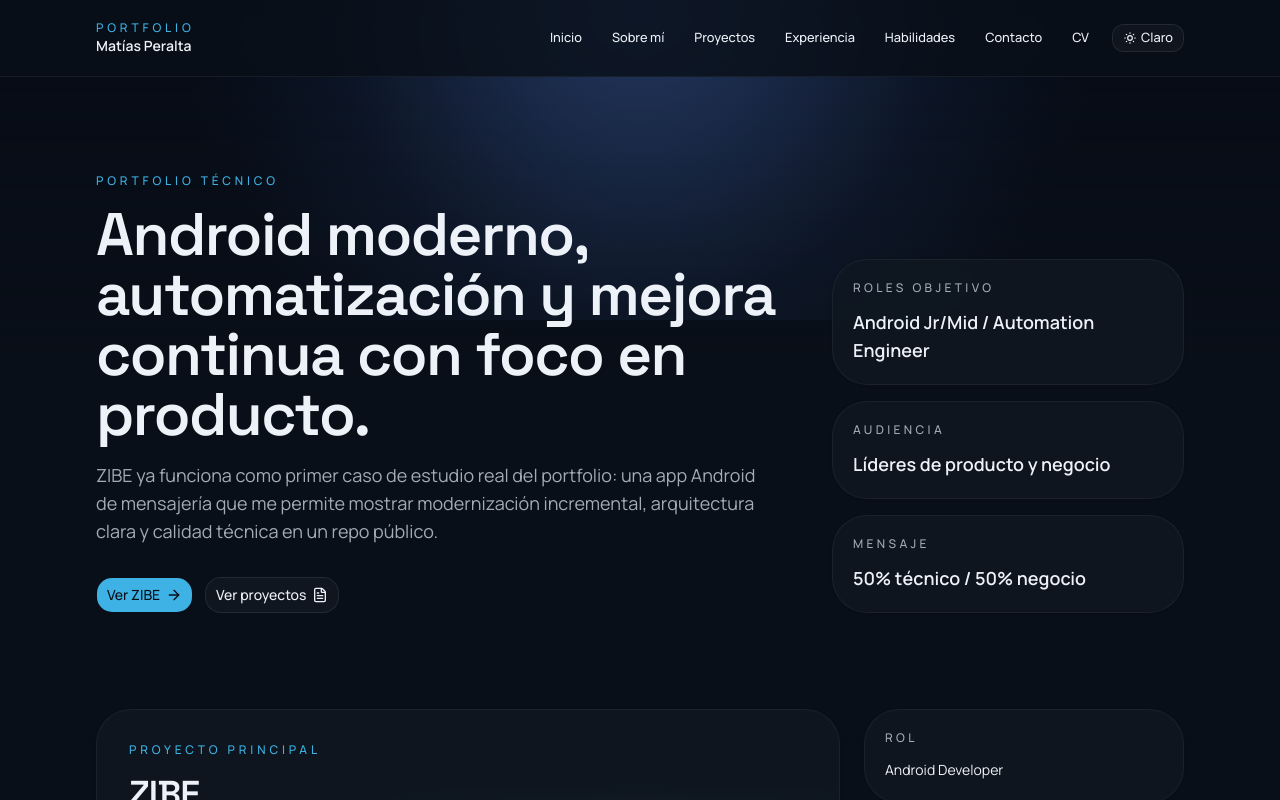
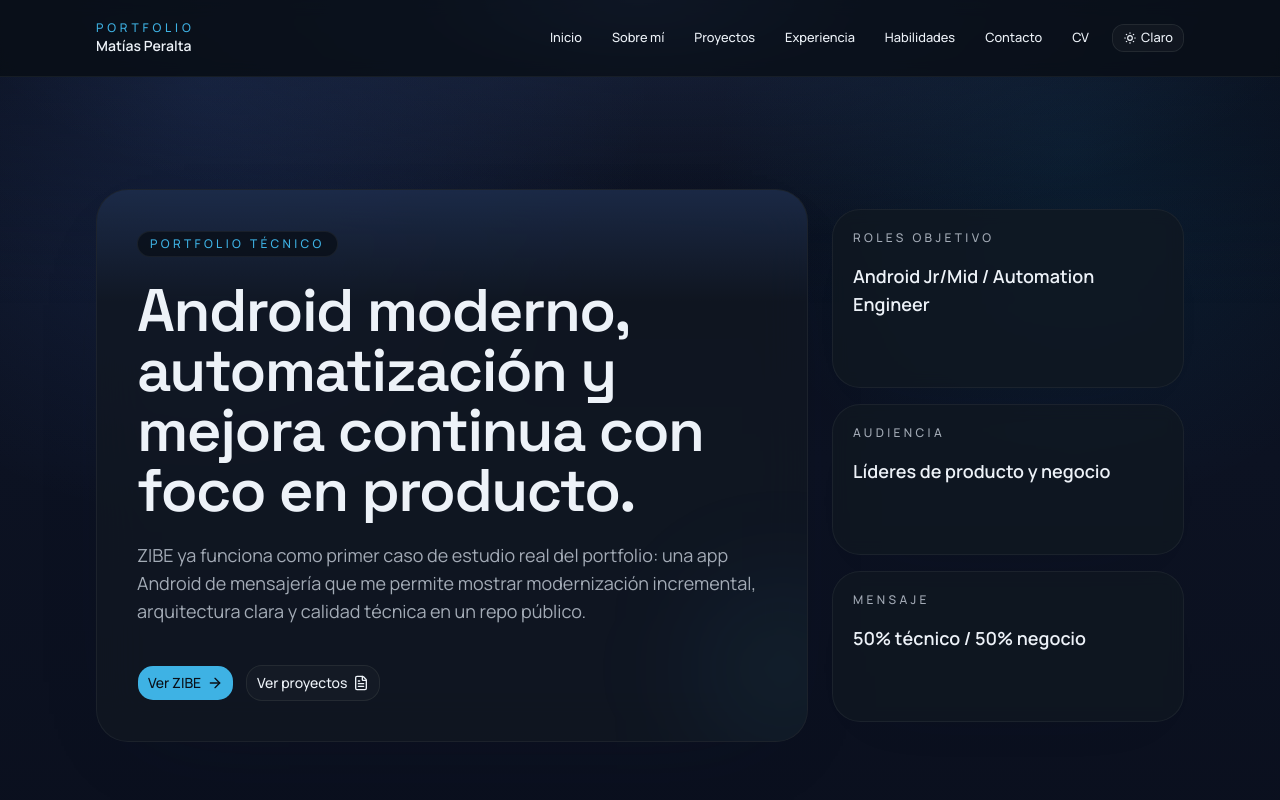
Before and after one commit to Zibete/Portfolio, a Next.js app: page / in a window 1280 px wide. Shown: the top 800 px of the page. Built offline with nearby package versions, Linux system fonts and the light colour scheme.

Commit message:
feat(home): refine visual language of portfolio landing

```diff
--- a/src/app/globals.css
+++ b/src/app/globals.css
@@ -127,16 +127,50 @@
 
   body {
     @apply bg-background text-foreground;
-    background-image:
-      radial-gradient(circle at top, rgb(84 139 255 / 0.14) 0%, transparent 28%),
-      linear-gradient(180deg, rgb(255 255 255 / 0.04) 0%, transparent 40%);
-    background-attachment: fixed;
+    position: relative;
+    isolation: isolate;
+    background-image: linear-gradient(
+      180deg,
+      rgb(251 252 255) 0%,
+      rgb(246 249 253) 38%,
+      rgb(240 244 250) 100%
+    );
+  }
+
+  body::before {
+    content: "";
+    position: fixed;
+    inset: 0;
+    z-index: -1;
+    pointer-events: none;
+    background:
+      radial-gradient(
+        ellipse 78% 44% at 50% 0%,
+        rgb(84 139 255 / 0.17) 0%,
+        rgb(84 139 255 / 0.06) 24%,
+        transparent 72%
+      ),
+      linear-gradient(180deg, rgb(84 139 255 / 0.05) 0%, transparent 34%);
   }
 
   .dark body {
-    background-image:
-      radial-gradient(circle at top, rgb(112 159 255 / 0.18) 0%, transparent 30%),
-      linear-gradient(180deg, rgb(5 10 20 / 0.82) 0%, transparent 45%);
+    background-image: linear-gradient(
+      180deg,
+      rgb(8 12 24) 0%,
+      rgb(12 18 34) 32%,
+      rgb(8 12 24) 100%
+    );
+  }
+
+  .dark body::before {
+    background:
+      radial-gradient(
+        ellipse 76% 44% at 50% 0%,
+        rgb(112 159 255 / 0.26) 0%,
+        rgb(112 159 255 / 0.09) 22%,
+        transparent 70%
+      ),
+      linear-gradient(180deg, rgb(14 20 36 / 0.5) 0%, transparent 38%);
   }
 
   ::selection {
--- a/src/app/page.tsx
+++ b/src/app/page.tsx
@@ -6,9 +6,11 @@ export default async function Home() {
   const [featuredProject] = await getFeaturedProjectEntries();
 
   return (
-    <>
+    <div className="relative overflow-hidden">
+      <div className="pointer-events-none absolute inset-x-0 top-0 -z-10 h-[38rem] bg-[radial-gradient(circle_at_16%_0%,_rgb(84_139_255_/_0.14),_transparent_34%),radial-gradient(circle_at_84%_12%,_rgb(148_163_184_/_0.16),_transparent_30%)] dark:hidden" />
+      <div className="pointer-events-none absolute inset-x-0 top-0 -z-10 hidden h-[38rem] bg-[radial-gradient(circle_at_16%_0%,_rgb(84_139_255_/_0.18),_transparent_36%),radial-gradient(circle_at_84%_12%,_rgb(14_165_233_/_0.11),_transparent_30%)] dark:block" />
       <HomeHero />
       {featuredProject ? <FeaturedProject project={featuredProject} /> : null}
-    </>
+    </div>
   );
 }
--- a/src/components/layout/site-shell.tsx
+++ b/src/components/layout/site-shell.tsx
@@ -9,9 +9,8 @@ interface SiteShellProps {
 export function SiteShell({ children }: SiteShellProps) {
   return (
     <div className="relative flex min-h-screen flex-col">
-      <div className="pointer-events-none absolute inset-x-0 top-0 -z-10 h-80 bg-[radial-gradient(circle_at_top,_rgb(84_139_255_/_0.18),_transparent_65%)]" />
       <SiteHeader />
-      <main className="flex-1">{children}</main>
+      <main className="relative flex-1">{children}</main>
       <SiteFooter />
     </div>
   );
--- a/src/components/sections/featured-project.tsx
+++ b/src/components/sections/featured-project.tsx
@@ -13,9 +13,11 @@ export function FeaturedProject({ project }: FeaturedProjectProps) {
   const focusPreview = (project.frontmatter.tags ?? []).slice(0, 3);
 
   return (
-    <section className="pb-16 sm:pb-24">
+    <section className="pb-20 sm:pb-28">
       <Container className="grid gap-6 lg:grid-cols-[minmax(0,1fr)_20rem] lg:items-start">
-        <div className="space-y-6 rounded-3xl border border-border/70 bg-card/75 p-6 shadow-sm backdrop-blur sm:p-8">
+        <div className="relative overflow-hidden rounded-[2rem] border border-border/70 bg-card/78 p-6 shadow-[0_28px_90px_-60px_rgb(15_23_42_/_0.35)] backdrop-blur-xl sm:p-8">
+          <div className="pointer-events-none absolute inset-x-0 top-0 h-24 bg-[linear-gradient(180deg,_rgb(84_139_255_/_0.12),_transparent)] dark:bg-[linear-gradient(180deg,_rgb(84_139_255_/_0.14),_transparent)]" />
+          <div className="relative space-y-6">
             <div className="space-y-4">
               <p className="text-xs font-medium uppercase tracking-[0.32em] text-primary">
                 Proyecto principal
@@ -58,9 +60,10 @@ export function FeaturedProject({ project }: FeaturedProjectProps) {
               </Button>
             </div>
           </div>
+        </div>
 
         <div className="grid gap-4">
-          <div className="rounded-3xl border border-border/70 bg-card/75 p-5 shadow-sm backdrop-blur">
+          <div className="rounded-[1.75rem] border border-border/70 bg-background/72 p-5 shadow-[0_22px_64px_-54px_rgb(15_23_42_/_0.3)] backdrop-blur dark:bg-card/76">
             <p className="text-xs font-medium uppercase tracking-[0.28em] text-muted-foreground">
               Rol
             </p>
@@ -69,7 +72,7 @@ export function FeaturedProject({ project }: FeaturedProjectProps) {
             </p>
           </div>
 
-          <div className="rounded-3xl border border-border/70 bg-card/75 p-5 shadow-sm backdrop-blur">
+          <div className="rounded-[1.75rem] border border-border/70 bg-background/72 p-5 shadow-[0_22px_64px_-54px_rgb(15_23_42_/_0.3)] backdrop-blur dark:bg-card/76">
             <p className="text-xs font-medium uppercase tracking-[0.28em] text-muted-foreground">
               Período
             </p>
@@ -78,7 +81,7 @@ export function FeaturedProject({ project }: FeaturedProjectProps) {
             </p>
           </div>
 
-          <div className="rounded-3xl border border-border/70 bg-card/75 p-5 shadow-sm backdrop-blur">
+          <div className="rounded-[1.75rem] border border-border/70 bg-background/72 p-5 shadow-[0_22px_64px_-54px_rgb(15_23_42_/_0.3)] backdrop-blur dark:bg-card/76">
             <p className="text-xs font-medium uppercase tracking-[0.28em] text-muted-foreground">
               Foco
             </p>
--- a/src/components/sections/home-hero.tsx
+++ b/src/components/sections/home-hero.tsx
@@ -21,19 +21,24 @@ const summaryCards = [
 
 export function HomeHero() {
   return (
-    <section className="py-16 sm:py-24">
-      <Container className="grid gap-10 lg:grid-cols-[minmax(0,1fr)_22rem] lg:items-end">
-        <div className="space-y-8">
-          <div className="space-y-4">
-            <p className="text-xs font-medium uppercase tracking-[0.32em] text-primary">
+    <section className="py-20 sm:py-28">
+      <Container className="grid gap-6 lg:grid-cols-[minmax(0,1fr)_22rem] lg:items-stretch">
+        <div className="relative overflow-hidden rounded-[2rem] border border-border/70 bg-card/78 p-7 shadow-[0_28px_90px_-56px_rgb(15_23_42_/_0.34)] backdrop-blur-xl sm:p-10">
+          <div className="pointer-events-none absolute inset-x-0 top-0 h-28 bg-[linear-gradient(180deg,_rgb(84_139_255_/_0.14),_transparent)] dark:bg-[linear-gradient(180deg,_rgb(84_139_255_/_0.16),_transparent)]" />
+          <div className="pointer-events-none absolute -right-12 bottom-0 h-36 w-36 rounded-full bg-primary/10 blur-3xl" />
+          <div className="relative space-y-10">
+            <div className="space-y-6">
+              <p className="inline-flex w-fit rounded-full border border-border/70 bg-background/78 px-3 py-1 text-xs font-medium uppercase tracking-[0.28em] text-primary">
                 {siteConfig.hero.eyebrow}
               </p>
+              <div className="space-y-5">
                 <h1 className="max-w-4xl text-5xl font-semibold tracking-tight text-foreground [font-family:var(--font-display)] sm:text-6xl">
                   {siteConfig.hero.title}
                 </h1>
                 <p className="max-w-2xl text-base leading-7 text-muted-foreground sm:text-lg">
                   {siteConfig.hero.description}
                 </p>
+              </div>
             </div>
 
             <div className="flex flex-col gap-3 sm:flex-row">
@@ -51,17 +56,18 @@ export function HomeHero() {
               </Button>
             </div>
           </div>
+        </div>
 
-        <div className="grid gap-4">
+        <div className="grid gap-4 lg:py-5">
           {summaryCards.map((card) => (
             <div
               key={card.label}
-              className="rounded-3xl border border-border/70 bg-card/75 p-5 shadow-sm backdrop-blur"
+              className="rounded-[1.75rem] border border-border/70 bg-background/72 p-5 shadow-[0_22px_64px_-54px_rgb(15_23_42_/_0.3)] backdrop-blur dark:bg-card/76"
             >
               <p className="text-xs font-medium uppercase tracking-[0.28em] text-muted-foreground">
                 {card.label}
               </p>
-              <p className="mt-3 text-lg font-semibold text-foreground">
+              <p className="mt-4 text-lg font-semibold leading-7 text-foreground">
                 {card.value}
               </p>
             </div>
```
Lines whose indentation alone changed are shown as unchanged.
